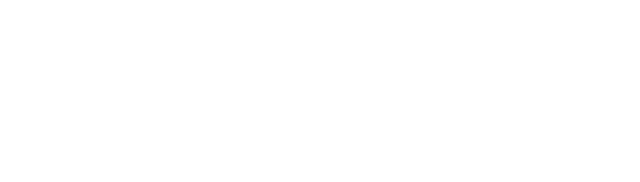
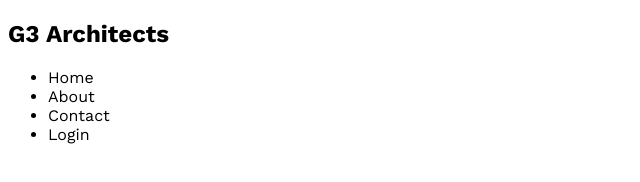
Before and after one commit to AyeshaLiza/G3-Architecht, a plain HTML site: page index.html in a window 1280 px wide. Shown: the whole page, without its empty margins (0-640 px from the left). Drawn offline with nearby package versions, Linux system fonts and the light colour scheme.

Commit message:
second commit google font added

```diff
--- a/index.html
+++ b/index.html
@@ -4,8 +4,25 @@
  <meta charset="UTF-8">
  <meta name="viewport" content="width=device-width,  initial-scale=1.0">
  <title>G3 Architecht Projects</title>
+ <link rel="stylesheet" href="style.css">
 </head>
 <body>
+  <header>
+    <nav>
+     <h1>G3 Architects</h1>
+     <ul>
+      <li>Home</li>
+      <li>About</li>
+      <li>Contact</li>
+      <li>Login</li>
+     </ul>
+    </nav>
+  </header>
+  <main>
 
+  </main>
+  <footer>
+
+  </footer>
 </body>
 </html>
--- /dev/null
+++ b/style.css
@@ -0,0 +1,7 @@
+ /* Google fonts Work sans  */
+
+ @import url('https://fonts.googleapis.com/css2?family=Roboto:wght@300;400;500;700;900&family=Work+Sans:wght@400;500;600;700&display=swap');
+
+ *{
+font-family: 'Work Sans', sans-serif;
+ }
```
Also changed, not shown: style.html (deleted).
